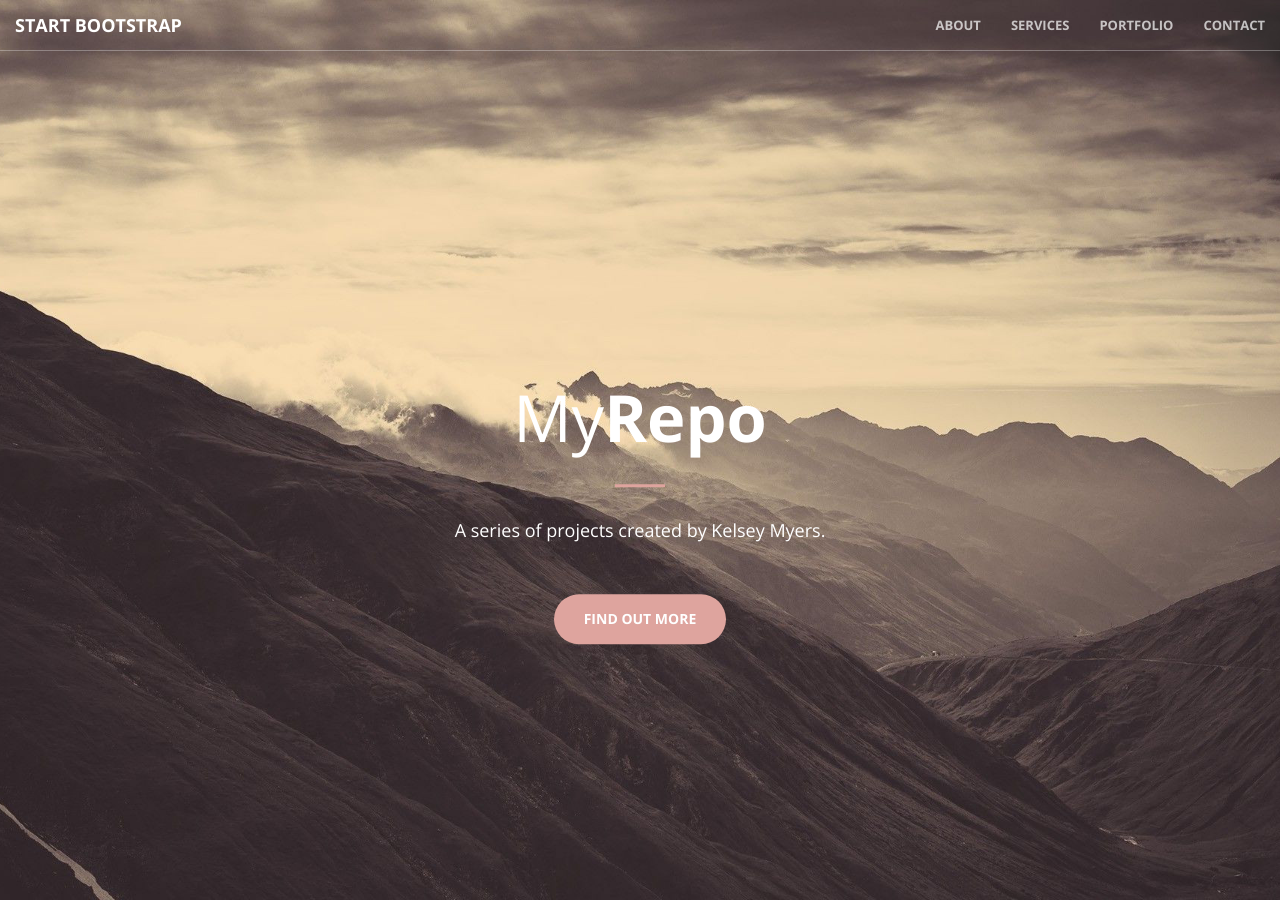
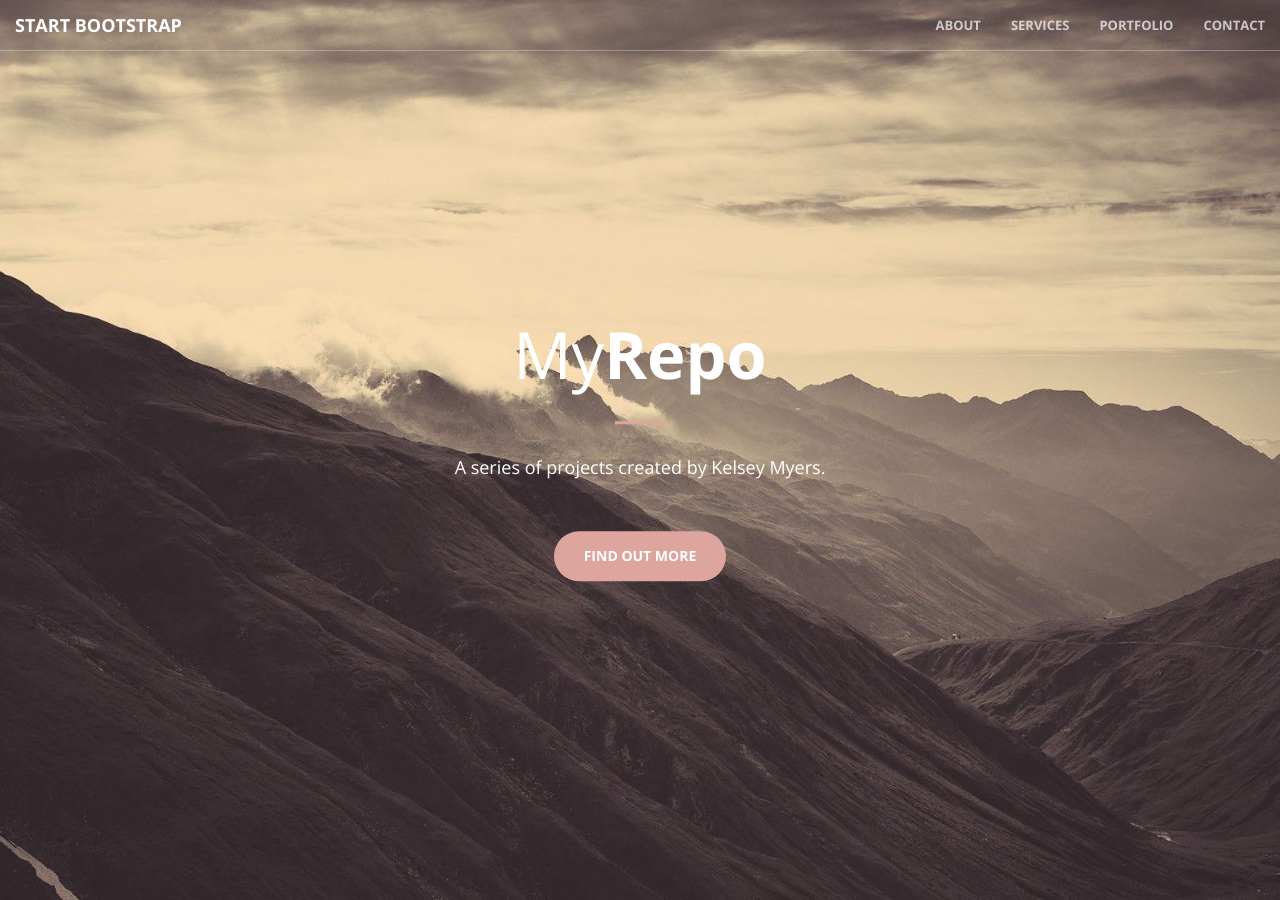
Before and after one commit to kelsey-myers/github-pages, a Jekyll site: the page built from index.html, in a window 1280 px wide and 900 px high. Built offline with Jekyll 4.4.1, drawn with Linux system fonts in a browser that asks for light colours.

Commit message:
Changes to header

```diff
--- a/_sass/_base.scss
+++ b/_sass/_base.scss
@@ -184,7 +184,7 @@ header {
         min-height: 100%;
         .header-content {
             position: absolute;
-            top: 57%;
+            top: 50%;
             -webkit-transform: translateY(-50%);
             -ms-transform: translateY(-50%);
             transform: translateY(-50%);
```
Also changed, not shown: img/header.jpg.
